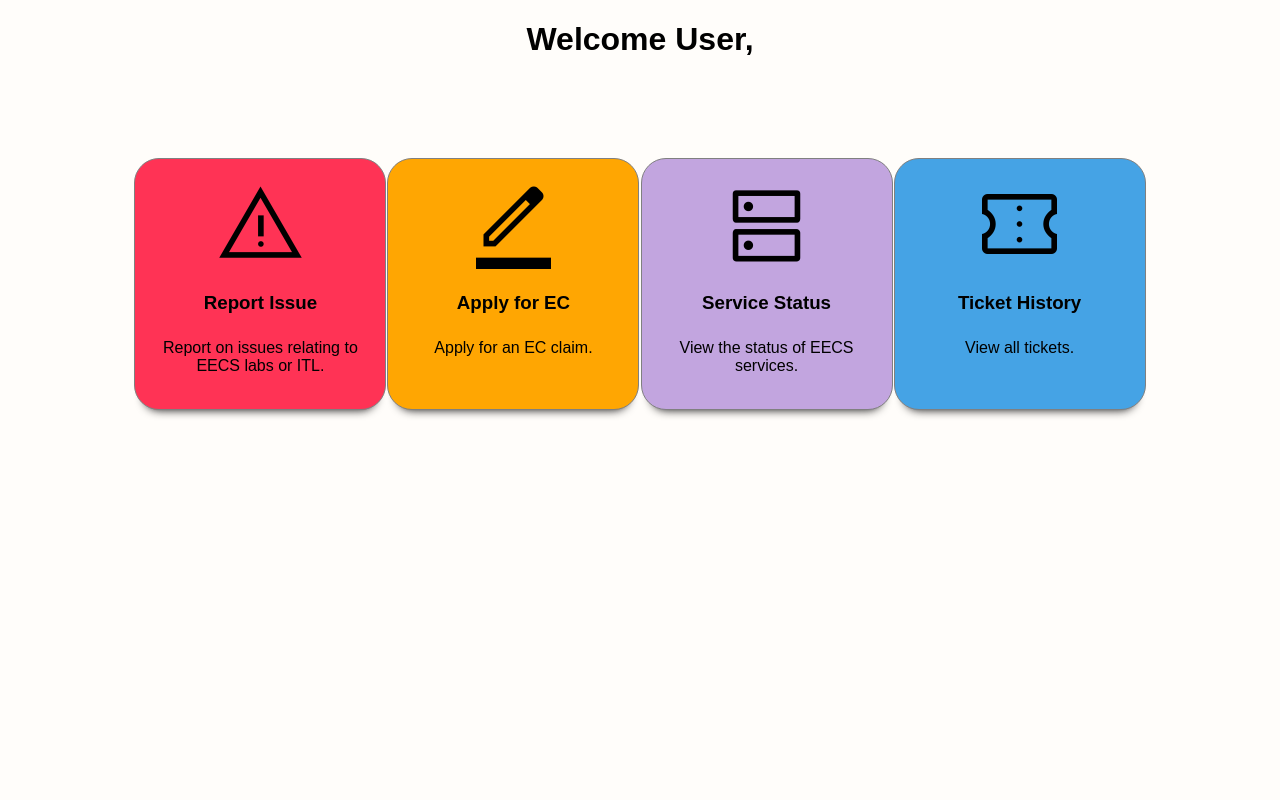
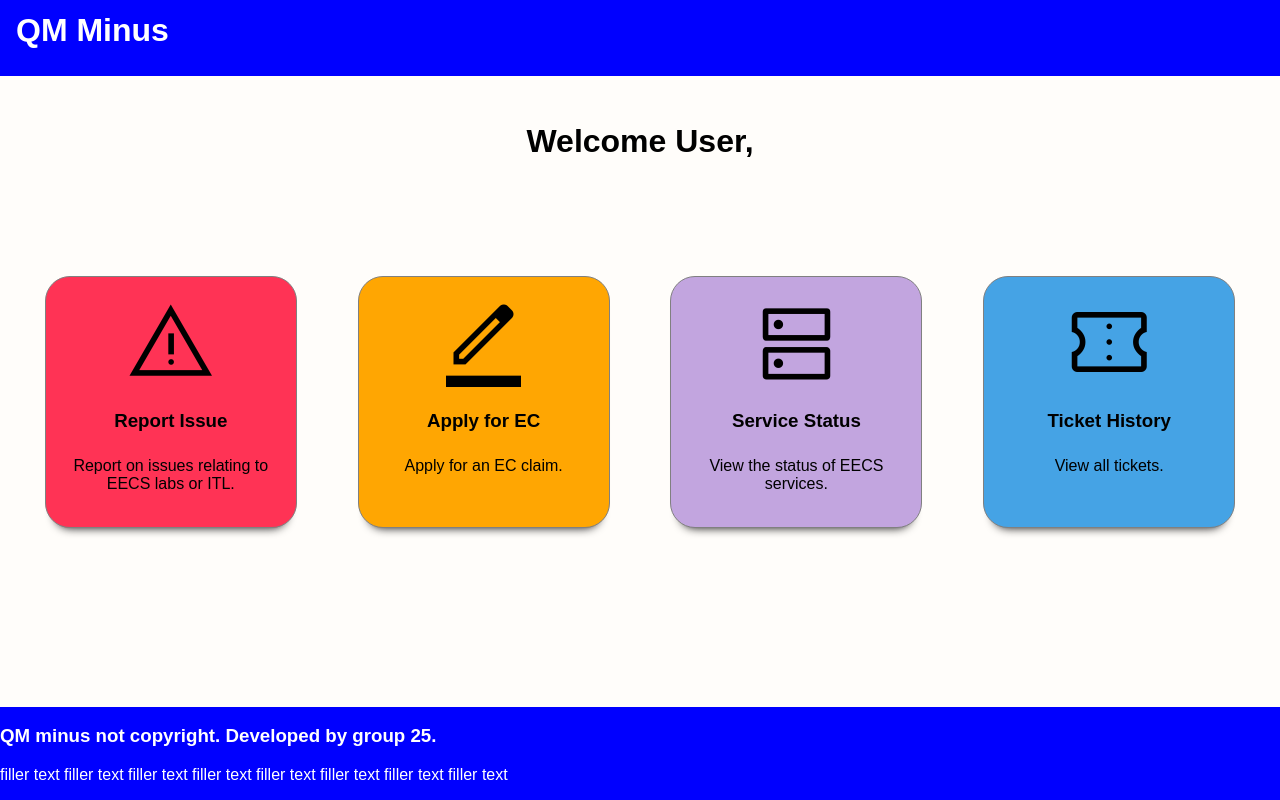
Before and after one commit to NordajC/swe_group, a plain HTML site: page home.html in a window 1280 px wide. Drawn offline with nearby package versions, Linux system fonts and the light colour scheme.

Commit message:
styling for home student view

```diff
--- a/home.css
+++ b/home.css
@@ -1,6 +1,24 @@
 body{
   font-family: sans-serif;
   background-color: #FFFDFA;
+  margin: 0;
+  padding: 0;
+}
+
+header{
+  background-color: blue;
+  margin: 0;
+  padding: 0;
+  height: 10vh;
+  position: relative;
+  width: 100vw;
+  top: -25px;
+}
+
+header>h1{
+  text-align: left;
+  padding: 0.5em;
+  color: white;
 }
 
 h1 {
@@ -8,16 +26,35 @@ h1 {
   margin-bottom: 100px;
 }
 
+a{
+  padding: 1em;
+}
+
 .container{
-  width: 80%;
-  height: 80%;
+  width: 100vw;
+  height: auto;
   margin: auto;
   /* border: 2px solid black; */
-  display: flex;
+  /* display: flex;
   flex-wrap: nowrap;
   justify-content: space-between;
-  align-items: center;
+  align-items: center; */
+
+  display: inline-grid;
+  place-content: center;
+  grid-template-columns: auto auto auto auto;
+  /* background-color: grey; */
+  justify-content: space-evenly;
 }
+
+  @media screen and (max-width: 1200px){
+    .container{
+      grid-template-columns: auto auto;
+    }
+    a{
+      padding: 1em;
+    }
+  }
 
 .btn {
   width: 250px;
@@ -55,3 +92,22 @@ margin-top: 20px;
 #status-container{
   background-color: #c2a5df;
 }
+
+footer{
+  background-color: blue;
+  position: absolute;
+  bottom: 0;
+  width: 100%;
+  height: auto;
+  color: white;
+}
+
+@media screen and (max-height: 700px){
+  footer{
+    background-color: blue;
+    position: absolute;
+    bottom: auto;
+    width: 100%;
+    height: auto;
+  }
+}
--- a/home.html
+++ b/home.html
@@ -9,6 +9,9 @@
   <title>Home Page</title>
 </head>
 <body>
+  <header>
+    <h1>QM Minus</h1>
+  </header>
   <h1>Welcome User,</h1>
   <div class="container">
 
@@ -50,5 +53,9 @@
     </div>
   </a>
   </div>
+  <footer>
+    <h3>QM minus not copyright. Developed by group 25.</h3>
+    <p> filler text  filler text filler text filler text filler text filler text filler text filler text</p>
+  </footer>
 </body>
 </html>
```
